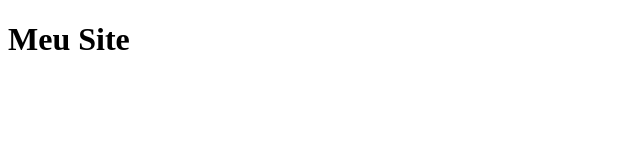
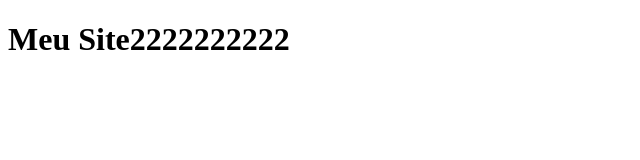
Before and after one commit to ramonwalger/site, a plain HTML site: page index.html in a window 1280 px wide. Shown: the whole page, without its empty margins (0-640 px from the left). Drawn offline with Linux system fonts and the light colour scheme.

Commit message:
Alterado

```diff
--- a/index.html
+++ b/index.html
@@ -5,6 +5,6 @@
     <title> Meu Site </title>
 </head>
 <body>
-    <h1>Meu Site</h1>
+    <h1>Meu Site2222222222</h1>
 </body>
 </html>
```
